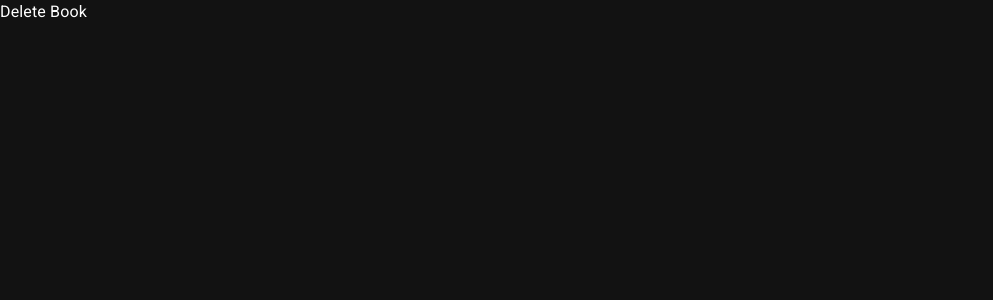
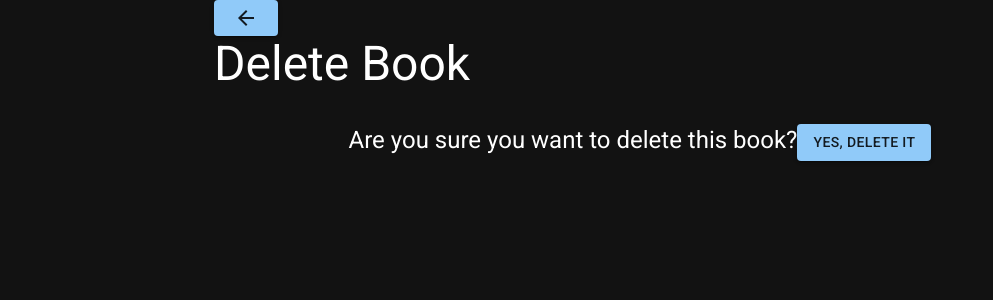
Before and after one commit to adityarajsahu/Book-Register, a React (Create React App) app in the folder client/: page /books/delete/1 in a window 1280 px wide. Shown: the top 300 px of the page, without its empty margins (0-993 px from the left). Built offline with nearby package versions, Linux system fonts and the light colour scheme.

Commit message:
delete book

```diff
--- a/client/src/pages/DeleteBook.js
+++ b/client/src/pages/DeleteBook.js
@@ -1,7 +1,50 @@
-import React from "react";
+import React, { useState } from "react";
+import { Button, CircularProgress, Container, Typography, Box } from "@mui/material";
+import ArrowBackIcon from "@mui/icons-material/ArrowBack";
+import axios from "axios";
+import { useNavigate, useParams } from "react-router-dom";
 
 const DeleteBook = () => {
-    return <div>Delete Book</div>;
+    const [loading, setLoading] = useState(false);
+    const navigate = useNavigate();
+    const { id } = useParams();
+
+    const handleDelete = (event) => {
+        event.preventDefault();
+        setLoading(true);
+        axios
+            .delete(`http://localhost:5500/books/${id}`)
+            .then(() => {
+                setLoading(false);
+                navigate("/");
+            })
+            .catch((err) => {
+                setLoading(false);
+                alert("Unable to delete book");
+                console.log(err);
+            });
+    };
+
+    return (
+        <Container maxWidth="md">
+            <Button variant="contained" href="/">
+                <ArrowBackIcon />
+            </Button>
+            <Typography variant="h3" component="h3">
+                Delete Book
+            </Typography>
+
+            {loading ? <CircularProgress /> : ""}
+            <Box sx={{ display: "flex", justifyContent: "center", marginTop: "2rem" }}>
+                <Typography variant="h5" component="h5">
+                    Are you sure you want to delete this book?
+                </Typography>
+                <Button variant="contained" color="primary" onClick={handleDelete}>
+                    Yes, Delete It
+                </Button>
+            </Box>
+        </Container>
+    );
 };
 
 export default DeleteBook;
```
